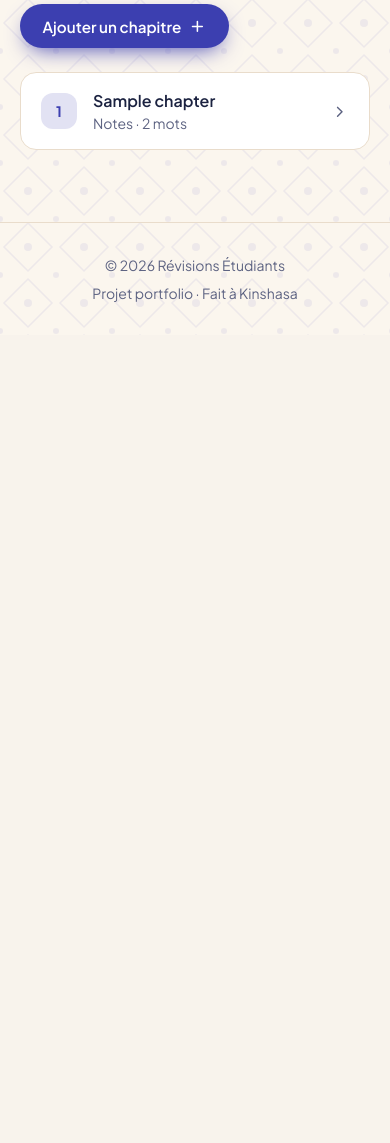
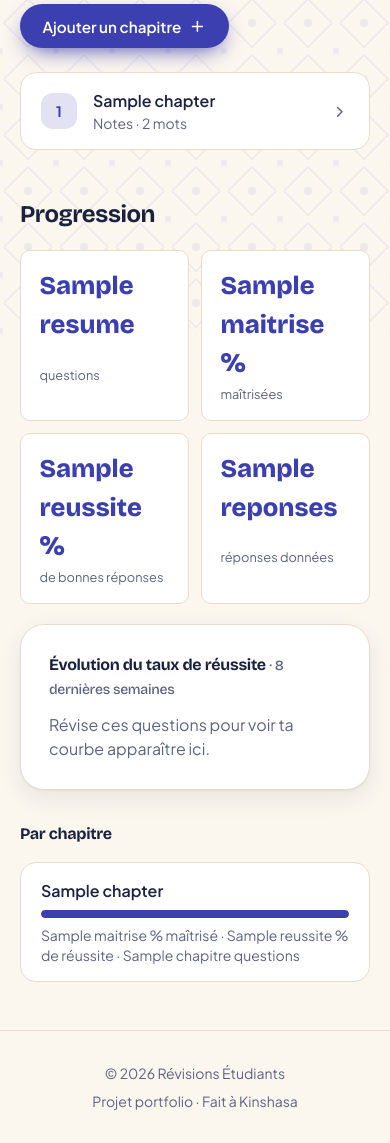
Before and after one commit to milliardongumbi18/revisions-etudiants, a Django app: template templates/courses/course_detail.html in a window 390 px wide. Shown: the part 509-1652 px from the top of the page. Before the commit the page ends 811 px from the top, so only its background shows below. Run offline with Django 5.2, Linux system fonts and the light colour scheme; the template is opened without the code that fills it: most values are stand-ins (such as "Sample title", 1, 10 or a date in 2020); style sheets or scripts are compiled from the project's sources.

Commit message:
Statistiques de progression par cours et par chapitre (courbe SVG sur 8 semaines) ; titres longs sur 2 lignes sur mobile + tests

```diff
--- a/courses/views.py
+++ b/courses/views.py
@@ -12,6 +12,7 @@ from django.views.generic import CreateView, DeleteView, DetailView, FormView, L
 
 from .forms import ChapterForm, CourseForm, CourseImportForm
 from .models import Chapter, Course
+from reviews.stats import progression_chapitre, progression_cours
 
 
 # ---------------------------------------------------------------------------
@@ -61,6 +62,7 @@ class CourseDetailView(OwnedCourseMixin, DetailView):
     def get_context_data(self, **kwargs):
         context = super().get_context_data(**kwargs)
         context["chapters"] = self.object.chapters.all()
+        context["progression"] = progression_cours(self.request.user, self.object)
         return context
 
 
@@ -154,6 +156,7 @@ class ChapterDetailView(OwnedChapterMixin, DetailView):
         context["total"] = len(chapitres)
         context["previous"] = chapitres[index - 1] if index > 0 else None
         context["next"] = chapitres[index + 1] if index < len(chapitres) - 1 else None
+        context["progression"] = progression_chapitre(self.request.user, self.object)
         return context
 
 
--- a/static/css/app.css
+++ b/static/css/app.css
@@ -1506,3 +1506,70 @@
   }
   .explain summary:hover { color: var(--brand-hover); }
 }
+/* ==========================================================================
+   Ajouts étape 13b : statistiques de progression
+   ========================================================================== */
+@layer components {
+  .prog-tiles {
+    display: grid;
+    grid-template-columns: repeat(2, minmax(0, 1fr));
+    gap: .75rem;
+  }
+  @media (min-width: 768px) {
+    .prog-tiles { grid-template-columns: repeat(4, minmax(0, 1fr)); }
+  }
+  .prog-tile {
+    display: grid;
+    gap: .15rem;
+    padding: 1rem 1.15rem;
+    border: 1px solid var(--border);
+    border-radius: var(--radius-sm);
+    background: var(--surface);
+  }
+  .prog-value {
+    font-family: var(--font-display);
+    font-size: 1.6rem;
+    font-weight: 800;
+    color: var(--course, var(--brand));
+  }
+  .prog-label { font-size: .8rem; color: var(--muted); }
+
+  .prog-chart { display: block; width: 100%; height: auto; overflow: visible; }
+  .prog-grid { stroke: var(--border); stroke-width: 1.5; stroke-dasharray: 5 6; }
+  .prog-axis { fill: var(--muted); font-size: 14px; font-family: var(--font-body); }
+  .prog-line {
+    fill: none;
+    stroke: var(--course, var(--brand));
+    stroke-width: 4;
+    stroke-linecap: round;
+    stroke-linejoin: round;
+    stroke-dasharray: 1;
+    stroke-dashoffset: 1;
+    animation: prog-draw 1.4s var(--ease-out) .2s forwards;   /* la courbe se dessine */
+  }
+  .prog-dot {
+    fill: var(--surface);
+    stroke: var(--course, var(--brand));
+    stroke-width: 3.5;
+    transition: r .2s;
+  }
+  .prog-dot:hover { r: 9; }
+
+  .chapter-stat {
+    display: grid;
+    gap: .45rem;
+    padding: 1rem 1.25rem;
+    border: 1px solid var(--border);
+    border-radius: var(--radius);
+    background: var(--surface);
+    transition: border-color .25s, box-shadow .25s;
+  }
+  .chapter-stat:hover {
+    border-color: color-mix(in srgb, var(--course, var(--brand)) 50%, var(--border));
+    box-shadow: var(--shadow);
+  }
+}
+@keyframes prog-draw { to { stroke-dashoffset: 0; } }
+@media (prefers-reduced-motion: reduce) {
+  .prog-line { animation: none; stroke-dashoffset: 0; }
+}
--- a/templates/courses/course_detail.html
+++ b/templates/courses/course_detail.html
@@ -47,11 +47,12 @@
   {% if chapters %}
     <ol class="mt-6 grid gap-3">
       {% for chapter in chapters %}
-        <li data-reveal style="--delay: {% widthratio forloop.counter0 1 60 %}ms">
+        {# min-w-0 : sans lui, un titre long élargit la grille et déborde sur téléphone #}
+        <li class="min-w-0" data-reveal style="--delay: {% widthratio forloop.counter0 1 60 %}ms">
           <a href="{{ chapter.get_absolute_url }}" class="chapter-item">
             <span class="chapter-num">{{ forloop.counter }}</span>
             <span class="min-w-0 flex-1">
-              <span class="block truncate font-semibold">{{ chapter.title }}</span>
+              <span class="line-clamp-2 break-words font-semibold">{{ chapter.title }}</span>
               <span class="text-muted block text-sm">{% if chapter.original_filename %}Fichier{% else %}Notes{% endif %} · {{ chapter.notes|wordcount }} mots</span>
             </span>
             <svg viewBox="0 0 24 24" fill="none" stroke="currentColor" stroke-width="2" stroke-linecap="round" stroke-linejoin="round" aria-hidden="true"><path d="m9 18 6-6-6-6"/></svg>
@@ -59,6 +60,8 @@
         </li>
       {% endfor %}
     </ol>
+
+    {% include "partials/_progression.html" with prog=progression %}
   {% else %}
     <div class="empty-state mt-6">
       <h3 class="text-xl font-bold">Aucun chapitre pour l'instant</h3>
--- /dev/null
+++ b/templates/partials/_progression.html
@@ -0,0 +1,70 @@
+{# Section « Progression » : prog = {"resume", "evolution", "chapitres" (facultatif)} #}
+<section class="mt-12" data-reveal>
+  <h2 class="text-2xl font-bold">Progression</h2>
+
+  {% if prog.resume.questions %}
+    <div class="prog-tiles mt-5">
+      <div class="prog-tile"><span class="prog-value">{{ prog.resume.questions }}</span><span class="prog-label">questions</span></div>
+      <div class="prog-tile"><span class="prog-value">{{ prog.resume.maitrise }} %</span><span class="prog-label">maîtrisées</span></div>
+      <div class="prog-tile">
+        <span class="prog-value">{% if prog.resume.reussite is not None %}{{ prog.resume.reussite }} %{% else %}—{% endif %}</span>
+        <span class="prog-label">de bonnes réponses</span>
+      </div>
+      <div class="prog-tile"><span class="prog-value">{{ prog.resume.reponses }}</span><span class="prog-label">réponses données</span></div>
+    </div>
+
+    <article class="card mt-5">
+      <h3 class="font-bold">Évolution du taux de réussite <span class="text-muted text-sm font-normal">· 8 dernières semaines</span></h3>
+      {% with ev=prog.evolution %}
+        {% if ev.a_des_donnees %}
+          <svg class="prog-chart mt-4" viewBox="0 0 {{ ev.largeur }} {{ ev.hauteur }}" role="img"
+               aria-label="Taux de bonnes réponses par semaine sur les 8 dernières semaines">
+            {% for ligne in ev.grille %}
+              <line x1="{{ ev.semaines.0.x }}" x2="{{ ev.largeur }}" y1="{{ ligne.y }}" y2="{{ ligne.y }}" class="prog-grid"/>
+              <text x="0" y="{{ ligne.y }}" dy="5" class="prog-axis">{{ ligne.valeur }} %</text>
+            {% endfor %}
+            <polyline points="{{ ev.trace }}" pathLength="1" class="prog-line"/>
+            {% for s in ev.semaines %}
+              {% if s.y is not None %}
+                <circle cx="{{ s.x }}" cy="{{ s.y }}" r="6" class="prog-dot">
+                  <title>Semaine du {{ s.debut|date:"j F" }} : {{ s.taux }} % ({{ s.justes }}/{{ s.total }})</title>
+                </circle>
+              {% endif %}
+            {% endfor %}
+          </svg>
+          <div class="text-muted mt-1 flex justify-between text-xs">
+            <span>Semaine du {{ ev.semaines.0.debut|date:"j M" }}</span>
+            <span>Cette semaine</span>
+          </div>
+        {% else %}
+          <p class="text-muted mt-3">Révise ces questions pour voir ta courbe apparaître ici.</p>
+        {% endif %}
+      {% endwith %}
+    </article>
+  {% else %}
+    <p class="text-muted mt-3">Génère un quiz puis révise-le pour suivre ta progression.</p>
+  {% endif %}
+
+  {% if prog.chapitres and prog.resume.questions %}
+    <h3 class="mt-8 font-bold">Par chapitre</h3>
+    <ul class="mt-4 grid gap-3">
+      {% for c in prog.chapitres %}
+        <li class="min-w-0">
+          <a href="{{ c.chapter.get_absolute_url }}" class="chapter-stat">
+            <span class="line-clamp-2 break-words font-semibold">{{ c.chapter.title }}</span>
+            {% if c.questions %}
+              <div class="progress progress-course" style="--value: {{ c.maitrise }}%"><span></span></div>
+              <span class="text-muted text-sm">
+                {{ c.maitrise }} % maîtrisé ·
+                {% if c.reussite is not None %}{{ c.reussite }} % de réussite{% else %}pas encore révisé{% endif %}
+                · {{ c.questions }} question{{ c.questions|pluralize }}
+              </span>
+            {% else %}
+              <span class="text-muted text-sm">Pas encore de quiz</span>
+            {% endif %}
+          </a>
+        </li>
+      {% endfor %}
+    </ul>
+  {% endif %}
+</section>
```
Also changed, not shown: courses/tests.py (+32 -0 lines), reviews/stats.py (added, +77 -0 lines), services/progress.py (added, +58 -0 lines), services/test_progress.py (added, +24 -0 lines), templates/courses/chapter_detail.html (+9 -7 lines).
